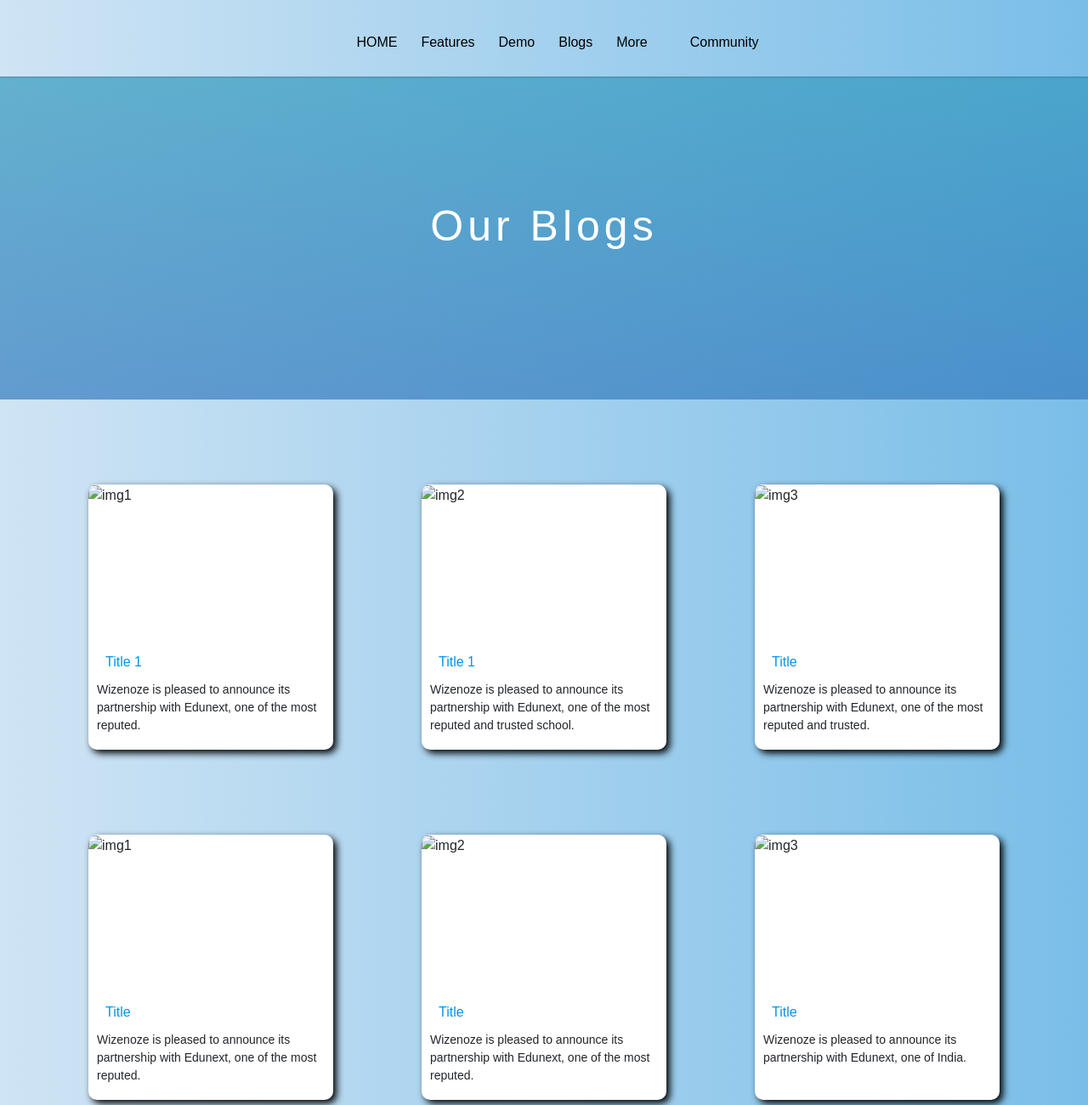
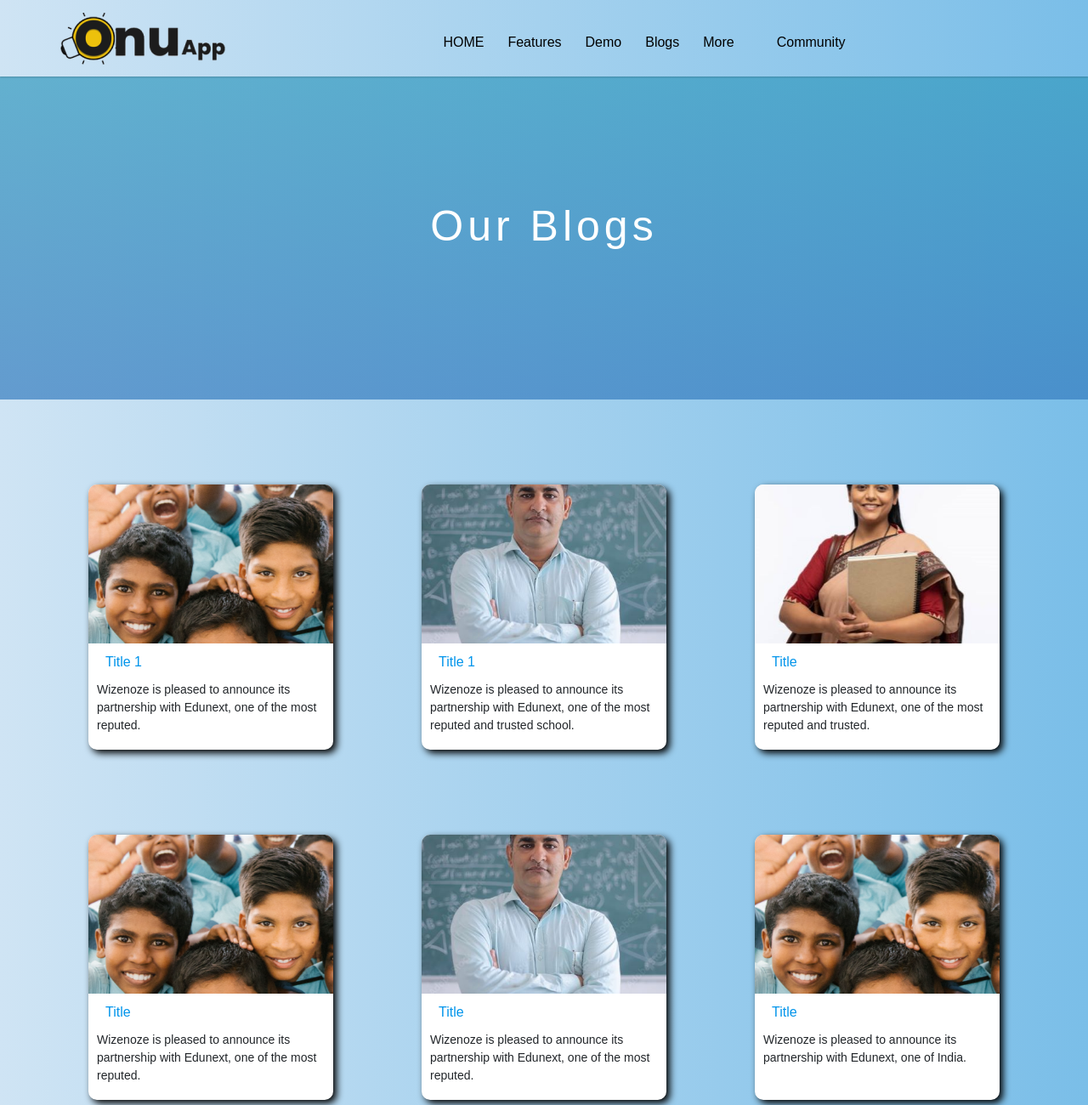
Before and after one commit to Pranjalpatil17/ONU-APP-Educational-website-using-HTML-CSS-JAVASCRIPT, a plain HTML site: page blogs.html in a window 1280 px wide. Shown: the top 1300 px of the page at 85% size. Drawn offline with nearby package versions, Linux system fonts and the light colour scheme; the site is published under a folder, as on GitHub Pages, so addresses that start at the root find nothing; a script that the page names is missing; some icons are missing.

Commit message:
Add files via upload

```diff
--- a/blogs.html
+++ b/blogs.html
@@ -32,12 +32,12 @@
       <div class="navbar">
         <i class="bx bx-menu"></i>
         <div class="logo">
-          <img src="/images/logo.png" alt="" />
+          <img src="./images/logo.png" alt="" />
         </div>
         <div class="nav-links">
           <div class="sidebar-logo">
             <span class="logo-name">
-              <img src="/images/logo.png" alt=""
+              <img src="./images/logo.png" alt=""
             /></span>
             <i class="bx bx-x"></i>
           </div>
@@ -78,7 +78,7 @@
       <section>
         <div class="box">
           <div class="img-border">
-            <img src="/img/1.png" alt="img1" />
+            <img src="./img/1.png" alt="img1" />
           </div>
           <a href="./index.html">Title 1</a>
           <p>
@@ -88,7 +88,7 @@
         </div>
         <div class="box">
           <div class="img-border">
-            <img src="/img/2.jpg" alt="img2" />
+            <img src="./img/2.jpg" alt="img2" />
           </div>
           <a href="./index.html">Title 1</a>
           <p>
@@ -98,7 +98,7 @@
         </div>
         <div class="box">
           <div class="img-border">
-            <img src="/img/3.jpg" alt="img3" />
+            <img src="./img/3.jpg" alt="img3" />
           </div>
           <a href="./index.html">Title</a>
           <p>
@@ -111,7 +111,7 @@
       <section>
         <div class="box">
           <div class="img-border">
-            <img src="/img/1.png" alt="img1" />
+            <img src="./img/1.png" alt="img1" />
           </div>
           <a href="./index.html">Title</a>
           <p>
@@ -121,7 +121,7 @@
         </div>
         <div class="box">
           <div class="img-border">
-            <img src="/img/2.jpg" alt="img2" />
+            <img src="./img/2.jpg" alt="img2" />
           </div>
           <a href="./index.html">Title</a>
           <p>
@@ -131,7 +131,7 @@
         </div>
         <div class="box">
           <div class="img-border">
-            <img src="/img/1.png" alt="img3" />
+            <img src="./img/1.png" alt="img3" />
           </div>
           <a href="./index.html">Title</a>
           <p>
```
Also changed, not shown: feature.html (+2 -2 lines), privacy-policy.html (+2 -2 lines), terms.html (+2 -2 lines).
